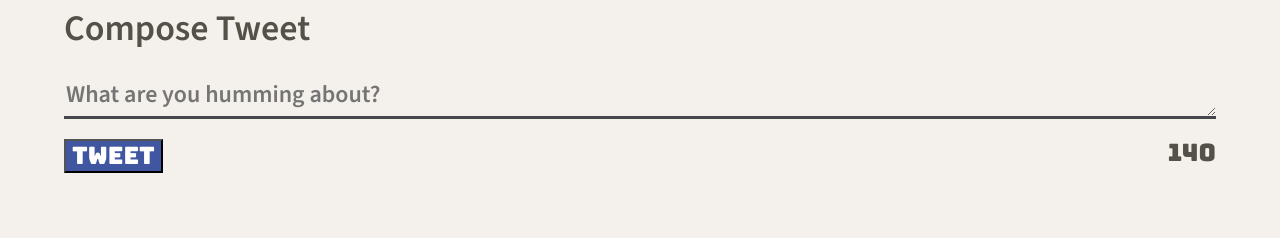
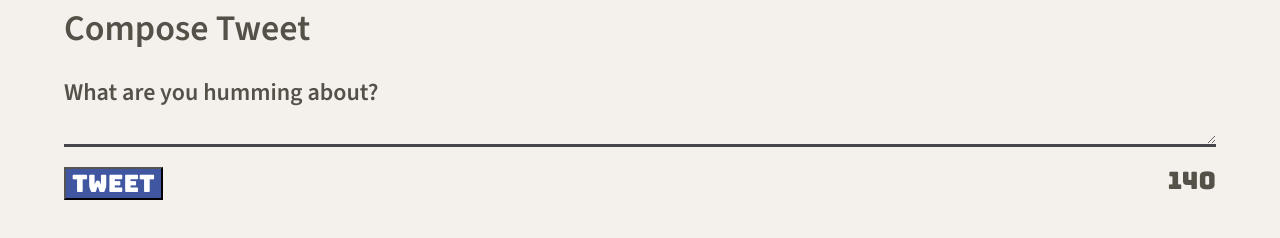
Before and after one commit to joycuicui/tweeter, a website: page public/index.html in a window 1280 px wide. Shown: the part 542-780 px from the top of the page. Drawn offline with nearby package versions, Linux system fonts and the light colour scheme.

Commit message:
use label instead of placeholder for textarea

```diff
--- a/public/index.html
+++ b/public/index.html
@@ -59,12 +59,8 @@
       <section class="new-tweet">
         <h2>Compose Tweet</h2>
         <form method="POST" action="/tweets">
-          <!-- <label for="tweet-text">What are you humming about?</label> -->
-          <textarea
-            name="text"
-            id="tweet-text"
-            placeholder="What are you humming about?"
-          ></textarea>
+          <label for="tweet-text">What are you humming about?</label>
+          <textarea name="text" id="tweet-text"></textarea>
           <div class="button-and-counter">
             <button class="tweet-button" type="submit">Tweet</button>
             <output name="counter" class="counter" for="tweet-text">140</output>
--- a/server/data-files/initial-tweets.json
+++ b/server/data-files/initial-tweets.json
@@ -8,7 +8,7 @@
     "content": {
       "text": "If I have seen further it is by standing on the shoulders of giants"
     },
-    "created_at": 1701549152700
+    "created_at": 1701634493571
   },
   {
     "user": {
@@ -19,6 +19,6 @@
     "content": {
       "text": "Je pense , donc je suis"
     },
-    "created_at": 1701635552700
+    "created_at": 1701720893571
   }
 ]
```
